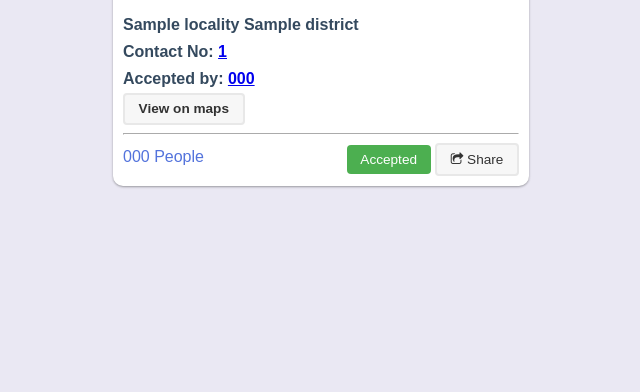
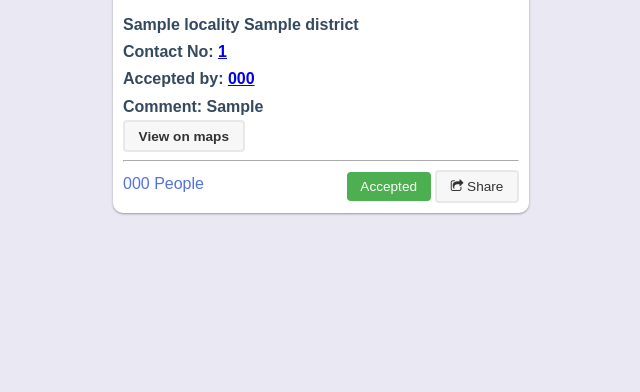
Before and after one commit to devpranoy/keralarescue, a Python web app: template templates/index.html in a window 1280 px wide. Shown: the part 283-675 px from the top of the page, without its empty margins (319-959 px from the left). Run offline with Jinja, Linux system fonts and the light colour scheme; the template is opened without the code that fills it: most values are stand-ins (such as "Sample title", 1, 10 or a date in 2020); some libraries are stand-ins or nearby versions.

Commit message:
comment is live

```diff
--- a/templates/index.html
+++ b/templates/index.html
@@ -101,6 +101,8 @@
                                     Accepted by: <a href="tel:{{data['Items'][i]['AcceptedBy']}}">{{data['Items'][i]['AcceptedBy']}}</a>
                                 {% endif %}
                                 <br>
+                                Comment: {{data['Items'][i]['Current_Info']}}
+                                <br>
                                 <a class="pure-button button-small border-button" href="https://www.google.com/maps/place/{{data['Items'][i]['lattitude']}},{{data['Items'][i]['longitude']}}">View on maps</a>
                                 </h4>
                                 <hr>
```
